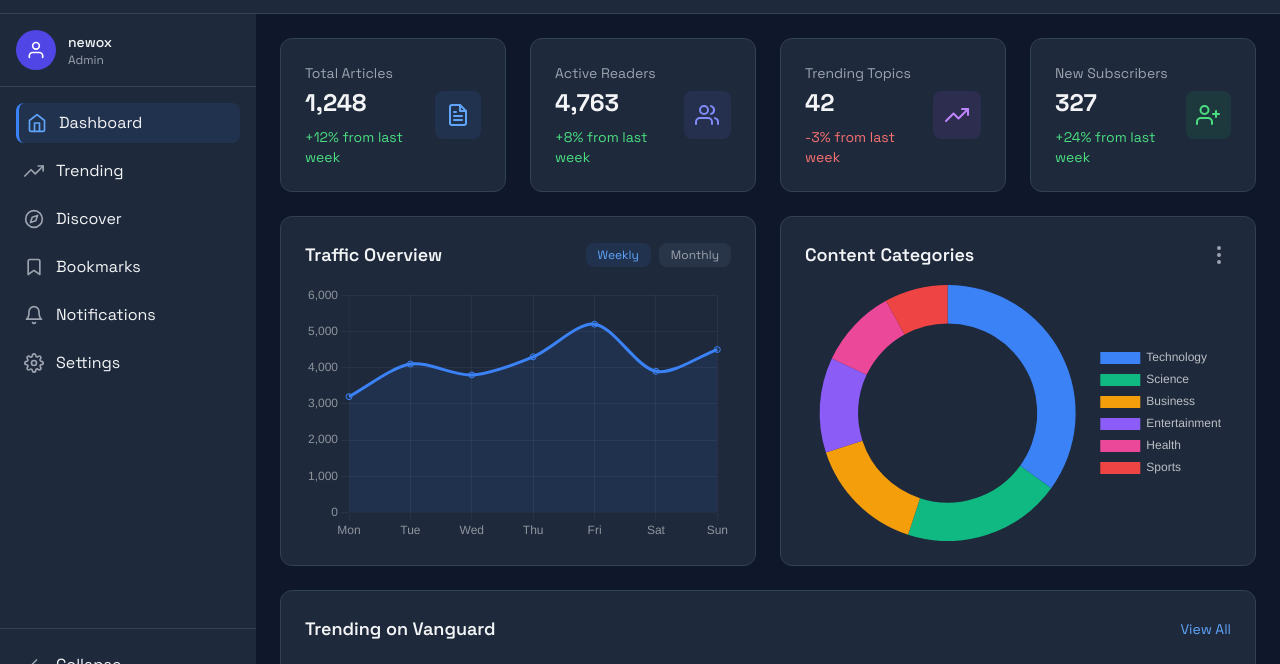
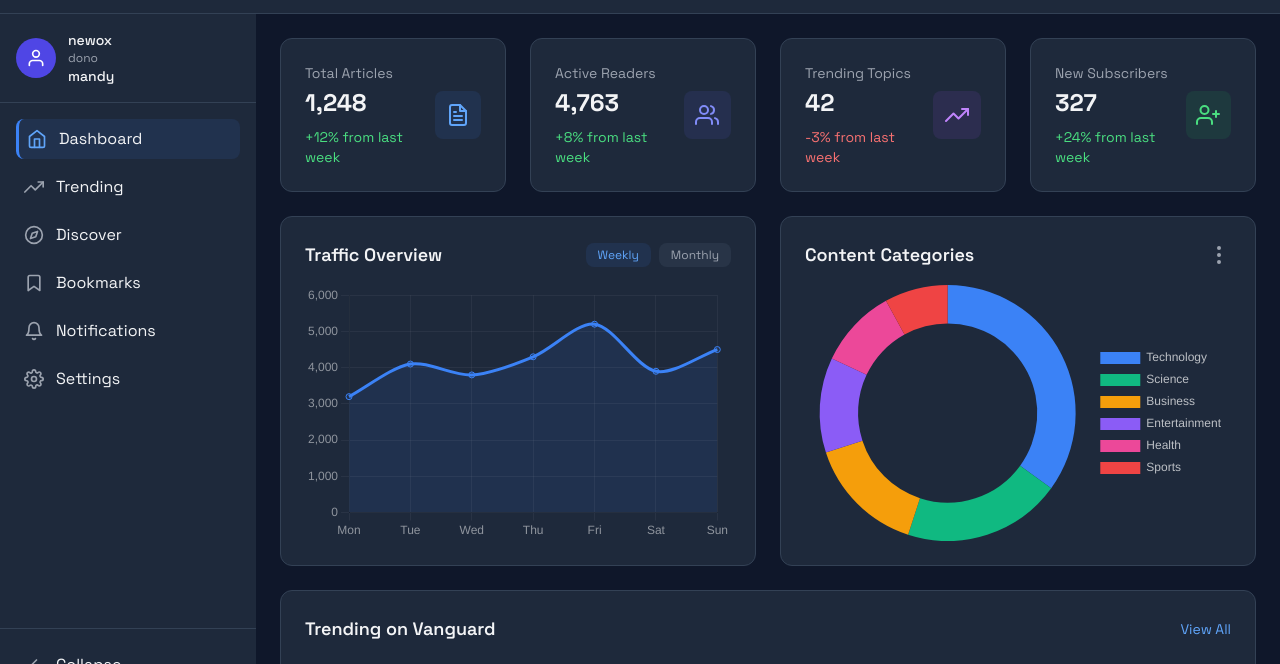
Before and after one commit to newox915/Vamguard, a plain HTML site: page index.html in a window 1280 px wide. Shown: the part 59-723 px from the top of the page. Drawn offline with nearby package versions, Linux system fonts and the light colour scheme; grey boxes are pictures that could not be loaded.

Commit message:
Atualizar o index.html

```diff
--- a/index.html
+++ b/index.html
@@ -62,7 +62,8 @@
             </div>
             <div>
                 <div class="text-sm font-medium">newox</div>
-                <div class="text-xs text-gray-400">Admin</div>
+                <div class="text-xs text-gray-400">dono</div>
+                <div class="text-sm font-medium">mandy</div>
             </div>
         </div>
 
```
